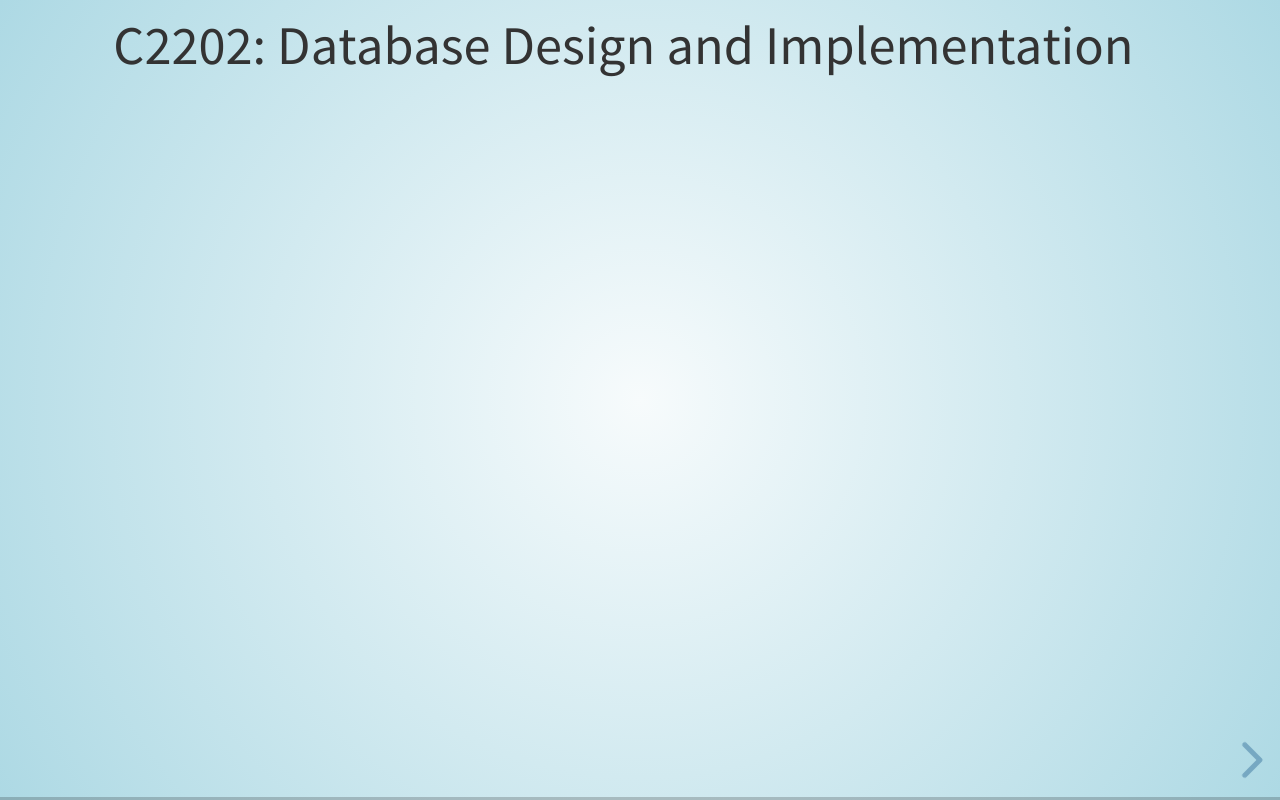
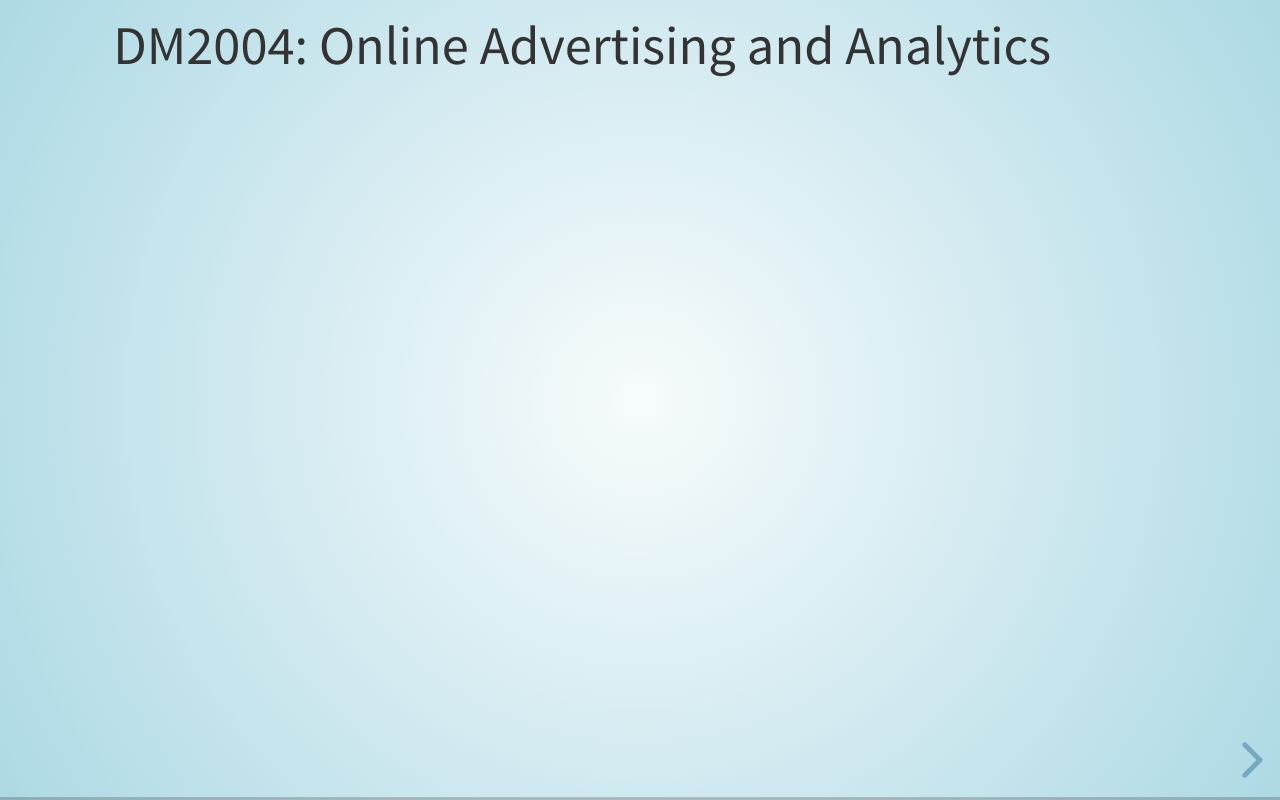
Before and after one commit to gcscourseware/DM2004OnlineAdvertisingAnalytics, a website: page index.html in a window 1280 px wide. Drawn offline with Linux system fonts and the light colour scheme.

Commit message:
Updateindex

```diff
--- a/index.html
+++ b/index.html
@@ -21,7 +21,7 @@
     <div class="reveal">
       <div class="slides">
         <section>
-          <h2>C2202: Database Design and Implementation</h2>
+          <h2>DM2004: Online Advertising and Analytics</h2>
                   <ul id="fragment">
                     <li class="fragment"><a href="Lesson1.html">LU 01:Fundamentals of Online Advertising</a></li>
                     <li class="fragment"><a href="Lesson2.html">LU 02:Pay-Per-Click (PPC) Advertising with Google Ads</a></li>
```
